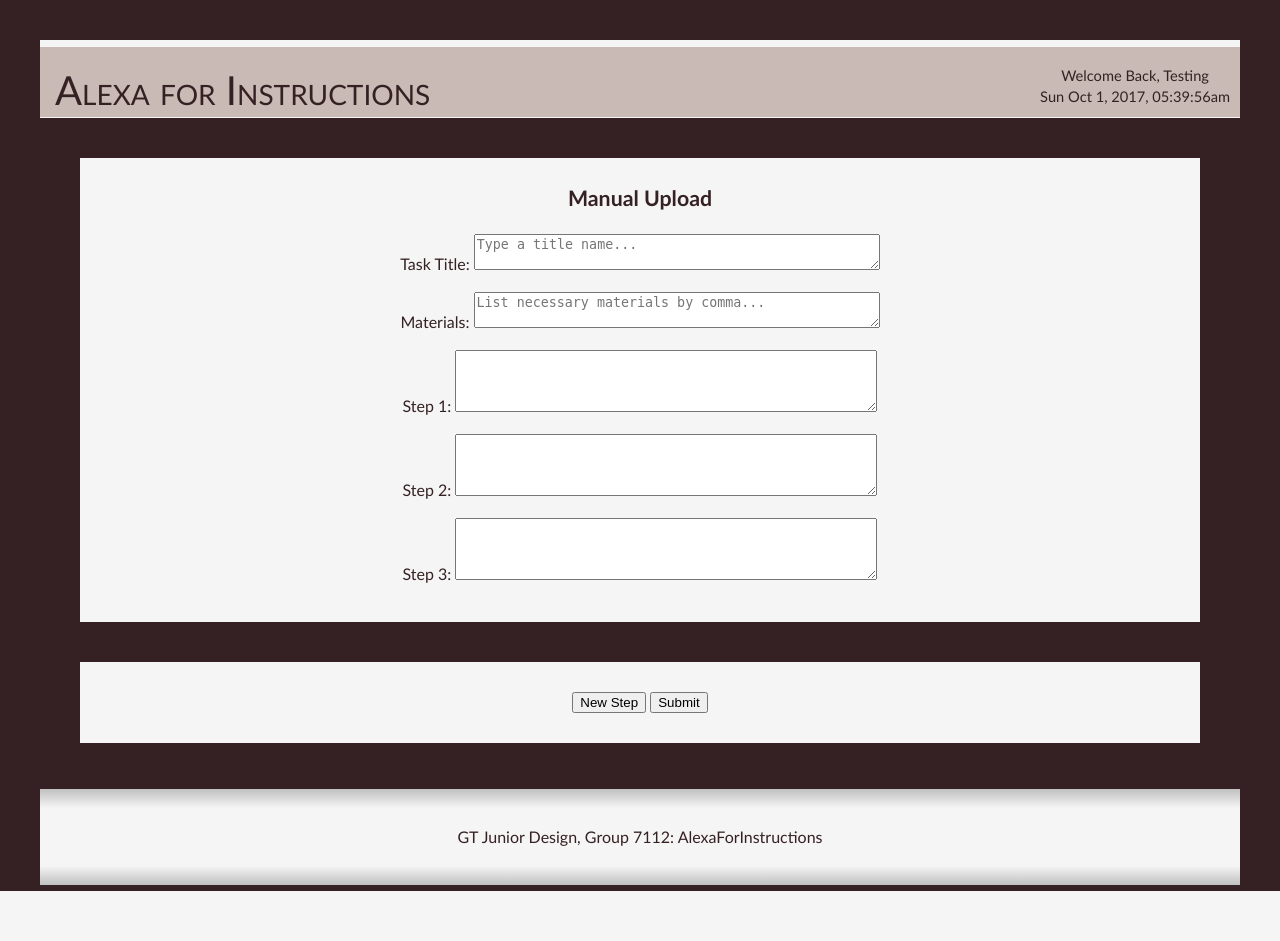
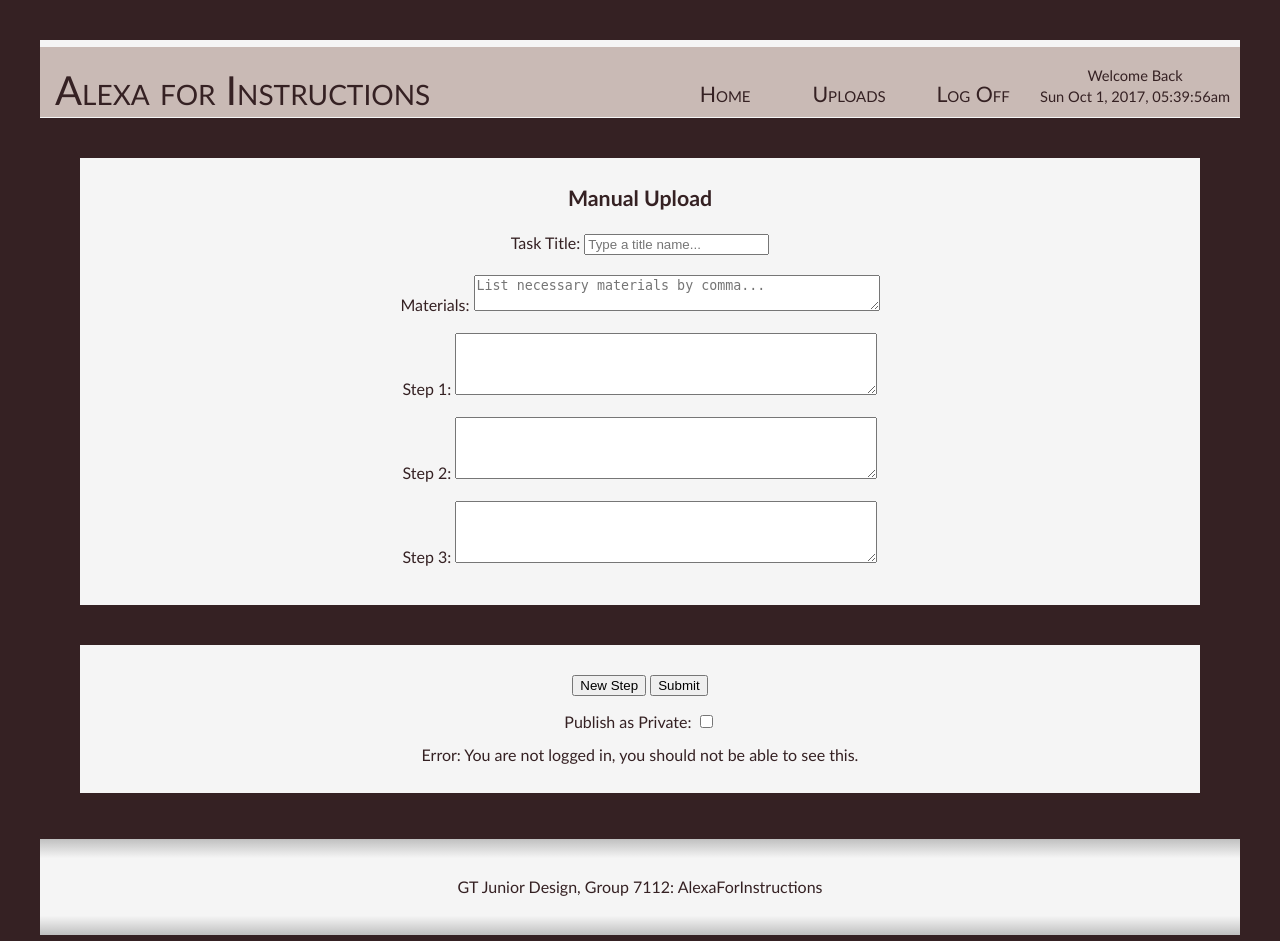
Before and after one commit to mkaplan8/AlexaforInstructions, a Flask app: page /upload in a window 1280 px wide. Before the commit the page ends 891 px from the top, so only its background shows below. Run offline with Flask 2, Linux system fonts and the light colour scheme; some libraries are stand-ins or nearby versions.

Commit message:
im gonna watch some rick and morty

```diff
--- a/web-app/app/populate.sql
+++ b/web-app/app/populate.sql
@@ -3,3 +3,9 @@ INSERT INTO alexaforinstructions.users (
 ) VALUES (
     "admin", "admin", "admin@example.com", "ADMIN", "ADMIN"
 );
+
+INSERT INTO alexaforinstructions.tasks (
+    author_id, title, materials, steps, visibility
+) VALUES (
+    (SELECT id from users order by id desc limit 1), "title", "materials", "steps", 1
+);
--- a/web-app/app/static/js/upload.js
+++ b/web-app/app/static/js/upload.js
@@ -10,7 +10,7 @@ function datetime() {
 setInterval(datetime,1);
 var i = 4;
 function newStep() {
-    $("#man-up").append('<div class="stacked"><label for="step'+i+'">Step '+i+': </label><textarea class="step" id="step'+i+'" name="step'+i+'"></textarea></div>');
+    $("#man-up").append('<div class="stacked"><label for="step'+i+'">Step '+i+': </label><textarea class="step" id="step'+i+'" name="step'+i+'" required></textarea></div>');
     i++;
 }
 $("#more-steps").on("click", newStep);
--- a/web-app/app/templates/login.html
+++ b/web-app/app/templates/login.html
@@ -10,7 +10,7 @@
         <br>
         <span>Alexa for Instructions</span>
         <div id="nav-container">
-            <a class="nav-pages" href="/">Home</a>
+            <a class="nav-pages" href="/home">Home</a>
             <a class="nav-pages" href="/register">Register</a>
         </div>
     </div>
--- a/web-app/app/templates/register.html
+++ b/web-app/app/templates/register.html
@@ -10,7 +10,7 @@
         <br>
         <span>Alexa for Instructions</span>
         <div id="nav-container">
-            <a class="nav-pages" href="/">Home</a>
+            <a class="nav-pages" href="/home">Home</a>
             <a class="nav-pages" href="/login">Sign&nbsp;in</a>
         </div>
     </div>
@@ -49,6 +49,10 @@
             <br>
             <p class="error"><strong>Error:</strong> {{ error }}</p>
             {% endif %}
+            {% if success %}
+            <br>
+            <p class="error"><strong>{{ success }}</strong></p>
+            {% endif %}
         </form>
     </div>
 
--- a/web-app/app/templates/upload.html
+++ b/web-app/app/templates/upload.html
@@ -10,8 +10,13 @@
         <br>
         <span>Alexa for Instructions</span>
         <div id="welcome-message">
-            <p>Welcome Back, {{fname.capitalize()}}</p>
+            <p>Welcome Back</p>
             <p id="date-time"></p>
+        </div>
+        <div id="nav-container">
+            <a class="nav-pages" href="/home">Home</a>
+            <a class="nav-pages" href="/mytasks">Uploads</a>
+            <a class="nav-pages" href="/logout">Log Off</a>
         </div>
     </div>
     <form id="upload-form" action="" method="post" name="upload">
@@ -19,32 +24,43 @@
             <h2>Manual Upload</h2>
             <div class="stacked">
                 <label for="fname">Task Title:</label>
-                <textarea id="tname" name="titlename" placeholder="Type a title name..."></textarea>
+                <input id="tname" type="text" name="title" placeholder="Type a title name..."></input>
             </div>
 
             <div class="stacked">
                 <label for="fname">Materials:</label>
-                <textarea id="mats" name="materials" placeholder="List necessary materials by comma..."></textarea>
+                <textarea id="mats" name="materials" placeholder="List necessary materials by comma..." required></textarea>
             </div>
 
             <div class="stacked">
                 <label for="step1">Step 1:</label>
-                <textarea class="step" id="step1" name="step1"></textarea>
+                <textarea class="step" id="step1" name="step1" required></textarea>
             </div>
 
             <div class="stacked">
                 <label for="step2">Step 2:</label>
-                <textarea class="step" id="step2" name="step2"></textarea>
+                <textarea class="step" id="step2" name="step2" required></textarea>
             </div>
 
             <div class="stacked">
                 <label for="step3">Step 3:</label>
-                <textarea class="step" id="step3" name="step3"></textarea>
+                <textarea class="step" id="step3" name="step3" required></textarea>
             </div>
         </div>
         <div class="container">
-            <button id="more-steps">New Step</button>
-            <button id="submit" onclick="setTimeout(function() {$('.container').html('Success!');}, 1000);">Submit</button>
+            <button type="button" id="more-steps">New Step</button>
+            <button type="submit">Submit</button>
+            <br><br>
+            <label><b>Publish as Private:</b></label>
+            <input type="checkbox" name="visibility">
+            {% if error %}
+            <br><br>
+            <p class="error"><strong>Error:</strong> {{ error }}</p>
+            {% endif %}
+            {% if success %}
+            <br>
+            <p class="error"><strong>{{ success }}</strong></p>
+            {% endif %}
         </div>
     </form>
     <div class="separator">GT Junior Design, Group 7112: AlexaForInstructions</div>
--- a/web-app/app/views.py
+++ b/web-app/app/views.py
@@ -1,31 +1,45 @@
 from app import app
 from app import model
 from flask import Flask, url_for, render_template, request, jsonify, redirect, flash
-from wtforms import Form, BooleanField, TextField, PasswordField, validators
 from passlib.hash import sha256_crypt
 
+session = {
+    "userID": "",
+    "username": "",
+    "firstname": ""
+}
+
 @app.route("/")
+@app.route("/home")
 def home():
     return render_template("index.html")
 
 
 @app.route("/login", methods=["GET", "POST"])
 def login():
-    error = success = isEmail = None
+    error = success = user = isEmail = None
     if request.method == "POST":
         user = request.form["user"]
         password = request.form["password"]
         isEmail = True if ("@" in user) else False
         success, error = model.valid_user(user, isEmail, password)
 
-    if (error):
+    if (success):
+        userInfo = model.get_user("email", user) if isEmail else model.get_user("username", user)
+        session["userID"] = userInfo["id"]
+        session["username"] = userInfo["username"]
+        session["firstname"] = userInfo["firstname"]
+        return redirect(url_for("upload"))
+    else:
         return render_template("login.html", error=error)
-    else:
-        if (success):
-            userInfo = model.get_user("email", user) if isEmail else model.get_user("username", user)
-            return render_template("upload.html", fname=userInfo['firstname'])
-        else:
-            return render_template("login.html")
+
+
+@app.route("/logout")
+def logout():
+    session["userID"] = ""
+    session["username"] = ""
+    session["firstname"] = ""
+    return redirect(url_for("home"))
 
 
 @app.route("/register", methods=["GET", "POST"])
@@ -55,15 +69,39 @@ def register():
         else:
             success, error = model.add_user(firstname, lastname, email, username, password)
 
-    if (error):
+    if (success):
+        return render_template("register.html", success="Successful!")
+    else:
         return render_template("register.html", error=error)
-    else:
-        if (success):
-            return render_template("upload.html", fname=firstname)
-        else:
-            return render_template("register.html", error=error)
 
 
-@app.route("/upload")
+@app.route("/upload", methods=["GET", "POST"])
 def upload():
-    return render_template("upload.html", fname="testing")
+    error = success = None
+    if (session["username"] != ""):
+        if request.method == "POST":
+            title = request.form["title"]
+            materials = request.form["materials"]
+            visibility = 1 if (request.form.get("visibility") == "on") else 0
+            steps = ""
+            try:
+                for i in range(1, 100):
+                    if (request.form["step"+str(i)] == ""):
+                        error = "Steps cannot be empty."
+                        break
+                    steps += "~" + request.form["step"+str(i)]
+            except:
+                pass
+            if (title == ""):
+                error = "Title cannot be empty."
+            elif (materials == ""):
+                error = "Materials cannot be empty."
+            else:
+                success, error = model.add_task(session["userID"], title, materials, steps, visibility)
+
+        if (success):
+            return render_template("upload.html", success="Successful!")
+        else:
+            return render_template("upload.html", error=error)
+    else:
+        return render_template("upload.html", error="You are not logged in, you should not be able to see this.")
```
Also changed, not shown: web-app/app/model.py (+23 -6 lines).
